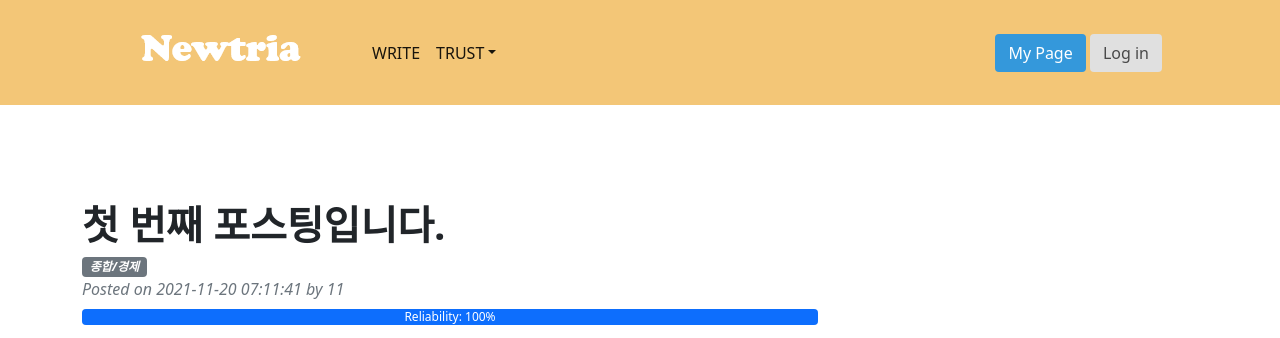
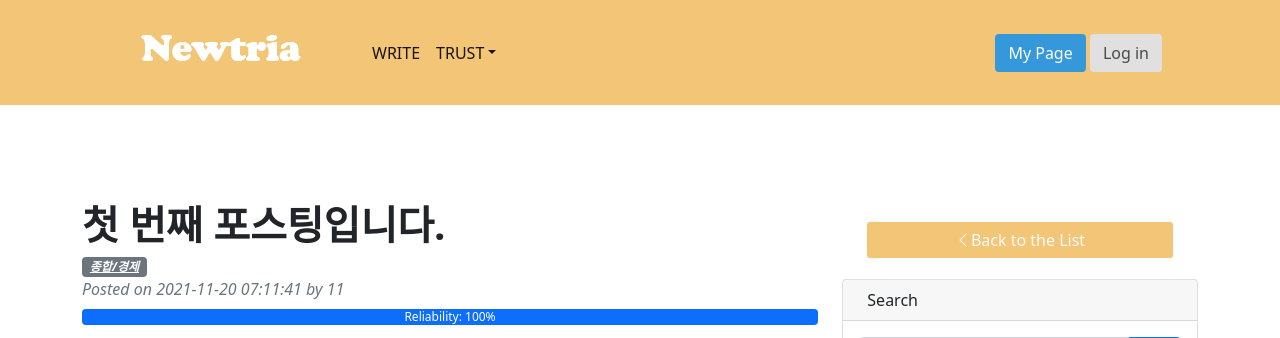
Before and after one commit to DS-NUTRIA/newtria, a Django app: page /posting/1/ in a window 1280 px wide. Shown: the top 338 px of the page. Run offline with Django 3.2, Linux system fonts and the light colour scheme; data comes from the database, SQL or seed files in the repository; some libraries are stand-ins or nearby versions.

Commit message:
category 오류 해결

```diff
--- a/posting/templates/posting/post_detail.html
+++ b/posting/templates/posting/post_detail.html
@@ -15,7 +15,7 @@
 
                             <!-- Post categories-->
                             {% if post.category %}
-                                <span class="badge bg-secondary float-right">{{post.category}}</span>
+                                <a class="badge bg-secondary float-right" href="{{ post.category.get_absolute_url }}">{{post.category}}</a>
                             {% else %}
                                 <span class="badge bg-secondary float-right">미분류</span>
                             {% endif %}
--- a/posting/templates/posting/sidebar.html
+++ b/posting/templates/posting/sidebar.html
@@ -26,7 +26,7 @@
                           <div>
                               <ul>
                                   {% for c in categories %}
-                                    <li><a href="c.get_absolute_url">{{c}} ({{c.post_set.count}})</a></li>
+                                    <li><a href="{{ c.get_absolute_url }}">{{c}} ({{c.post_set.count}})</a></li>
                                   {% endfor %}
                                   <li><a href="http://127.0.0.1:8000/blog/category/no_category">미분류 ({{no_category_post_count}})</a></li>
                               </ul>
--- a/posting/urls.py
+++ b/posting/urls.py
@@ -4,7 +4,7 @@ from . import views
 urlpatterns = [
     path('', views.PostList.as_view()),
     path('<int:pk>/', views.PostDetail.as_view()),
-    path('category/<str:slug>/', views.category_page),
+    path('category/<str:slug>', views.category_page),
     path('create_post/', views.PostCreate.as_view()),
     path('update_post/<int:pk>/', views.PostUpdate.as_view()),
     path('<int:pk>/new_comment/', views.new_comment),
--- a/posting/views.py
+++ b/posting/views.py
@@ -85,7 +85,7 @@ def category_page(request, slug):
         post_list = Post.objects.filter(category=None)
     else :
         category = Category.objects.get(slug=slug)
-        post_list = Post.objects.filter(category=category)
+        post_list = category.post_set.all()
 
     return render(request, 'posting/post_list.html',
                   {
@@ -94,6 +94,7 @@ def category_page(request, slug):
                       'no_category_post_count' : Post.objects.filter(category=None).count(),
                       'category' : category
                   })
+
 def new_comment(request, pk):
     if request.user.is_authenticated:
         post=get_object_or_404(Post,pk=pk)
```
Also changed, not shown: other parts of posting/templates/posting/post_detail.html (+18 -19 lines).
